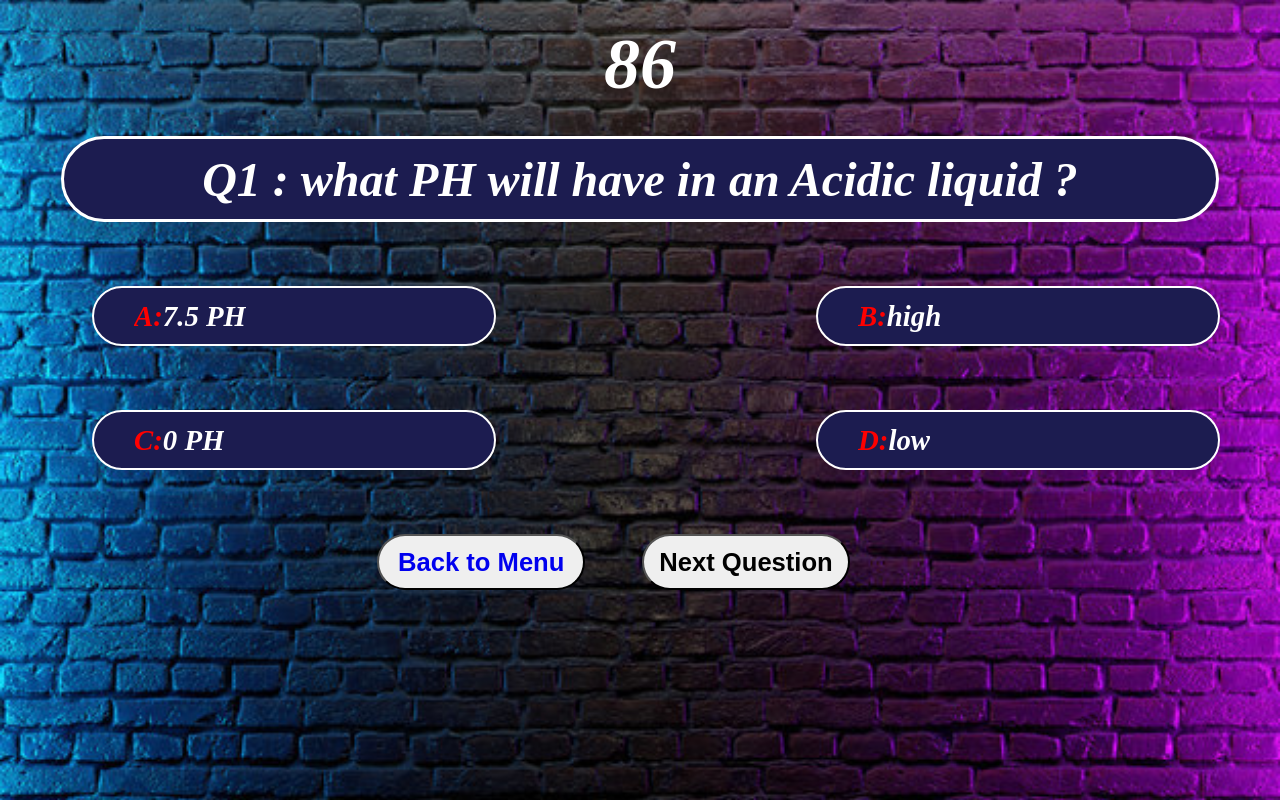
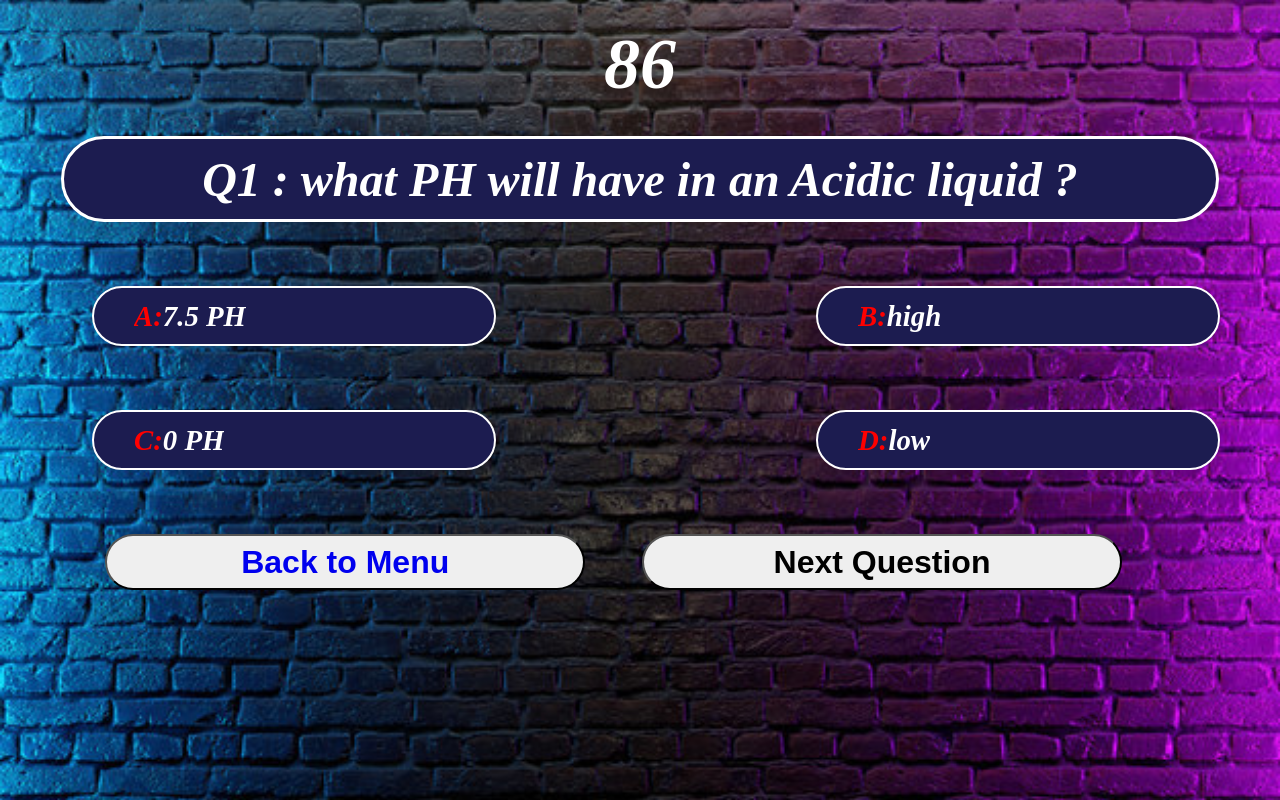
Before and after one commit to sandeepkundekar11/Quize_web, a plain HTML site: page mid_mode.html in a window 1280 px wide. Drawn offline with Linux system fonts and the light colour scheme.

Commit message:
Update Quize.css

```diff
--- a/Quize.css
+++ b/Quize.css
@@ -191,8 +191,8 @@ html
 }
 #start
 {
-    width: 13rem;
-    font-size: 1.6rem;
+    width: 30rem;
+    font-size: 2rem;
     font-weight: bolder;
     border-radius: 3rem;
     height: 3.5rem;
@@ -200,7 +200,7 @@ html
 }
 #start:hover
 {
-    background-color: brown;
+    background-c2olor: brown;
     color: aliceblue;
 }
 #start>a:hover{
@@ -208,8 +208,8 @@ html
 }
 #next
 {
-    width: 13rem;
-    font-size: 1.6rem;
+    width: 30rem;
+    font-size:2rem;
     height: 3.5rem;
     margin-right: 3.3rem;
     font-weight: bolder;
```
